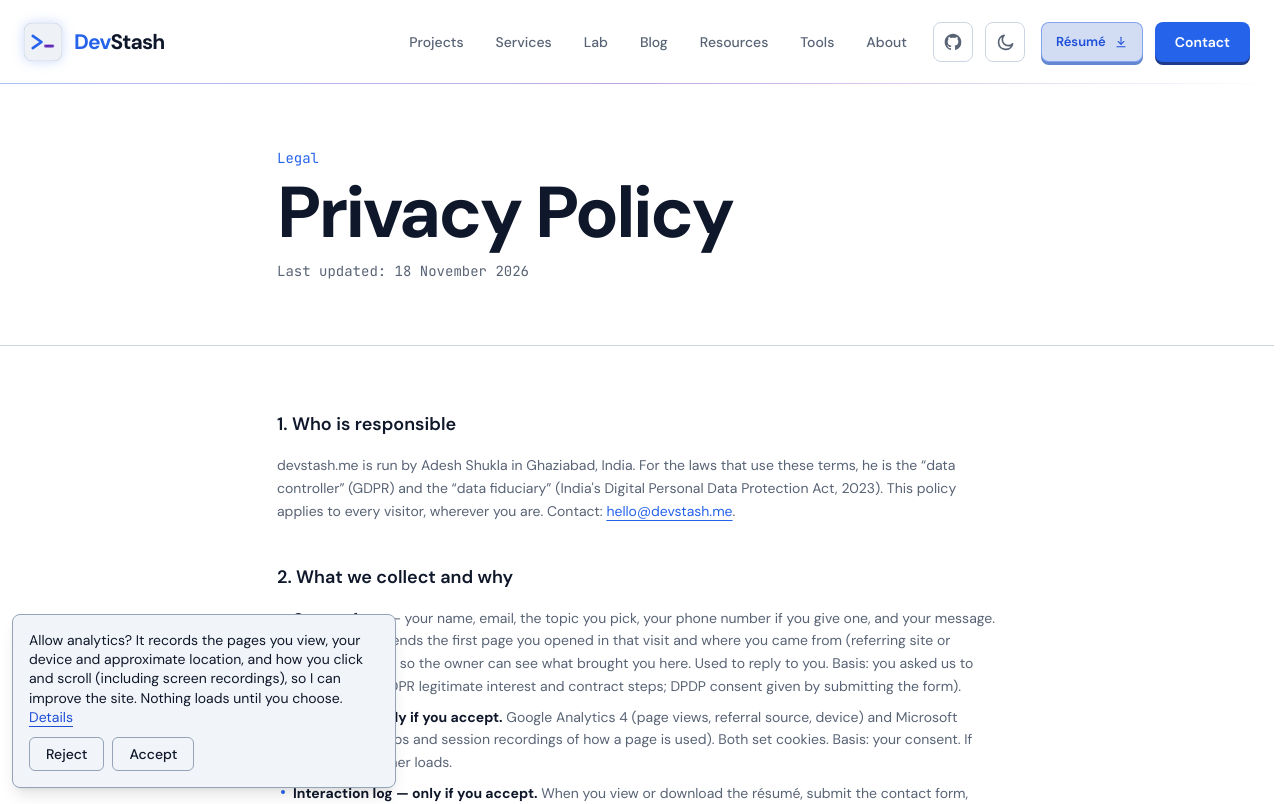
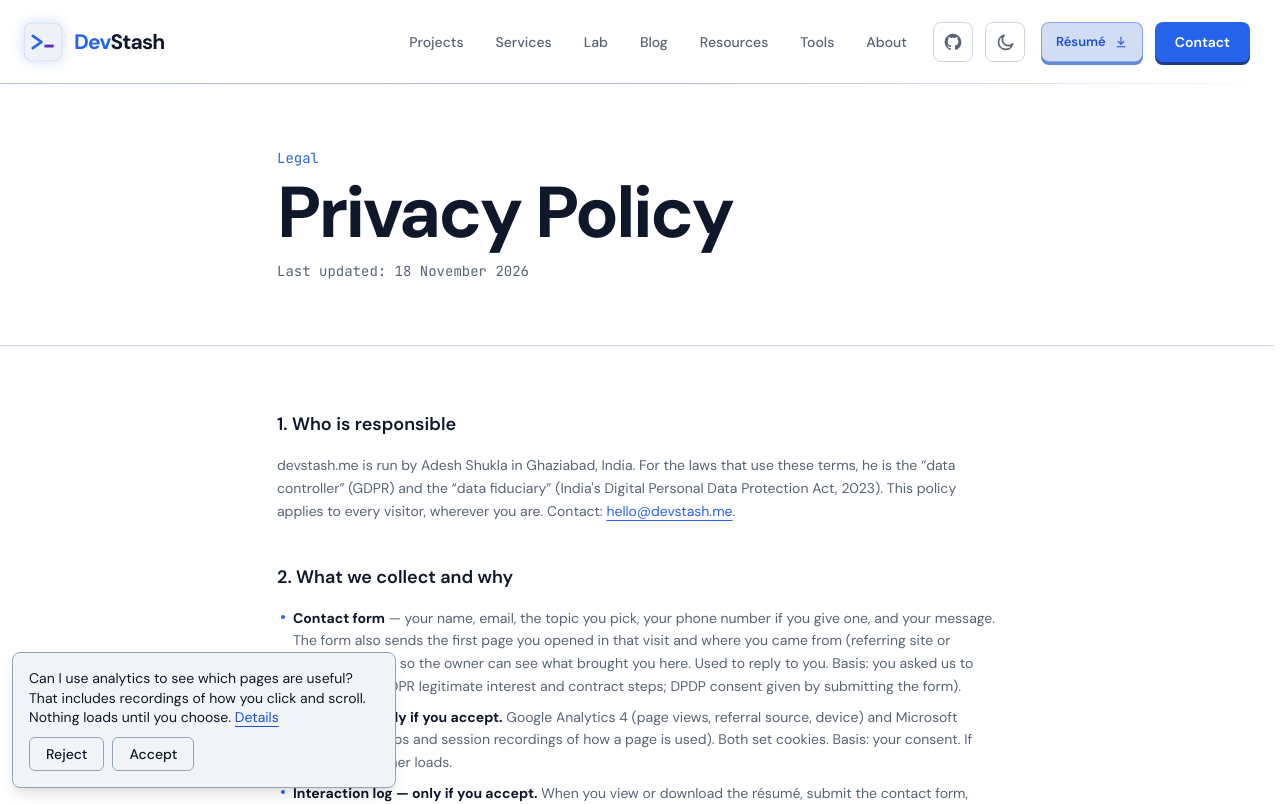
Before and after one commit to adeshukla/devstash, a Next.js app: page /privacy in a window 1280 px wide. Shown: the top 804 px of the page. Built offline with nearby package versions, Linux system fonts and the light colour scheme; no server answers.

Commit message:
copy(consent): plainer analytics banner wording; still says it includes recordings
Co-Authored-By: Claude Sonnet 5.5 <noreply@anthropic.com>

```diff
--- a/components/layout/ConsentBanner.tsx
+++ b/components/layout/ConsentBanner.tsx
@@ -62,9 +62,8 @@ export function ConsentBanner() {
       className="border-ds-border2 bg-ds-surface fixed inset-x-3 bottom-3 z-50 rounded-lg border p-3 shadow-lg sm:right-auto sm:max-w-sm sm:p-4"
     >
       <p className="text-ds-text text-[13px] leading-snug sm:text-sm">
-        Allow analytics? It records the pages you view, your device and approximate location, and
-        how you click and scroll (including screen recordings), so I can improve the site. Nothing
-        loads until you choose.{' '}
+        Can I use analytics to see which pages are useful? That includes recordings of how you click
+        and scroll. Nothing loads until you choose.{' '}
         <Link href="/privacy" className="text-ds-accent-strong underline underline-offset-4">
           Details
         </Link>
```
